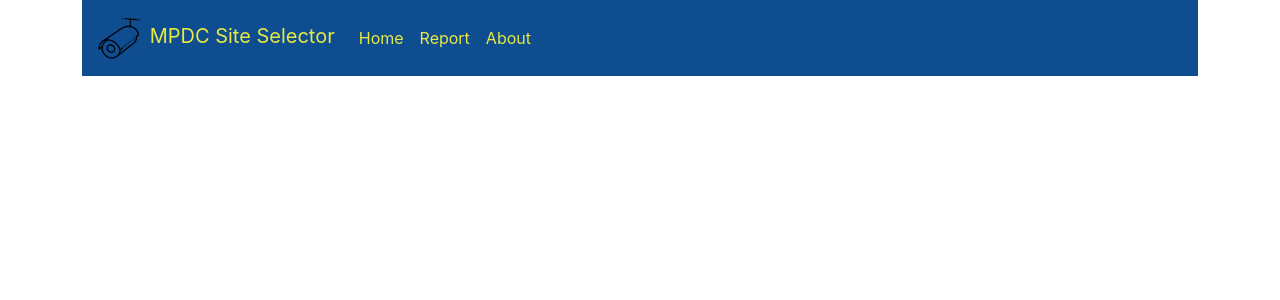
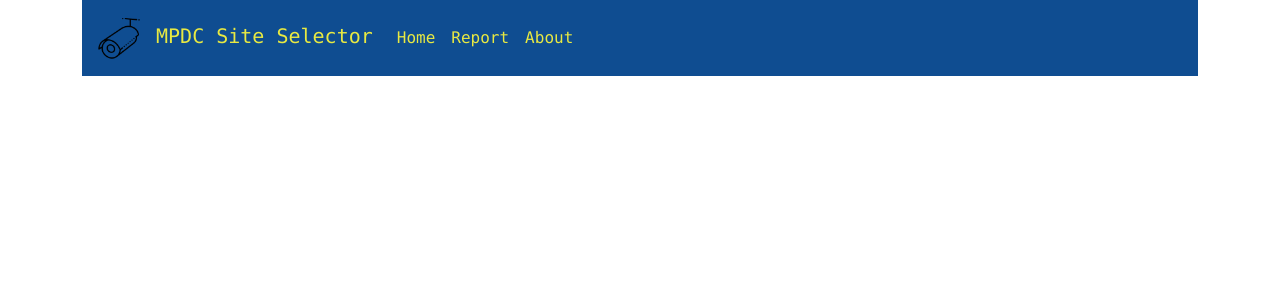
Before and after one commit to zhaqy079/MPDC-Selector, a React (Create React App) app in the folder Assig2/a2reactapp/: page / in a window 1280 px wide. Shown: the top 300 px of the page. Built offline with nearby package versions, Linux system fonts and the light colour scheme.

Commit message:
Update font-family

```diff
--- a/Assig2/a2reactapp/src/index.css
+++ b/Assig2/a2reactapp/src/index.css
@@ -1,10 +1,11 @@
 body {
-  margin: 0;
-  font-family: -apple-system, BlinkMacSystemFont, 'Segoe UI', 'Roboto', 'Oxygen',
+    margin: 0;
+    /*  font-family: -apple-system, BlinkMacSystemFont, 'Segoe UI', 'Roboto', 'Oxygen',
     'Ubuntu', 'Cantarell', 'Fira Sans', 'Droid Sans', 'Helvetica Neue',
-    sans-serif;
-  -webkit-font-smoothing: antialiased;
-  -moz-osx-font-smoothing: grayscale;
+    sans-serif;*/
+    font-family: Consolas, monospace;
+    -webkit-font-smoothing: antialiased;
+    -moz-osx-font-smoothing: grayscale;
 }
 
 code {
```
